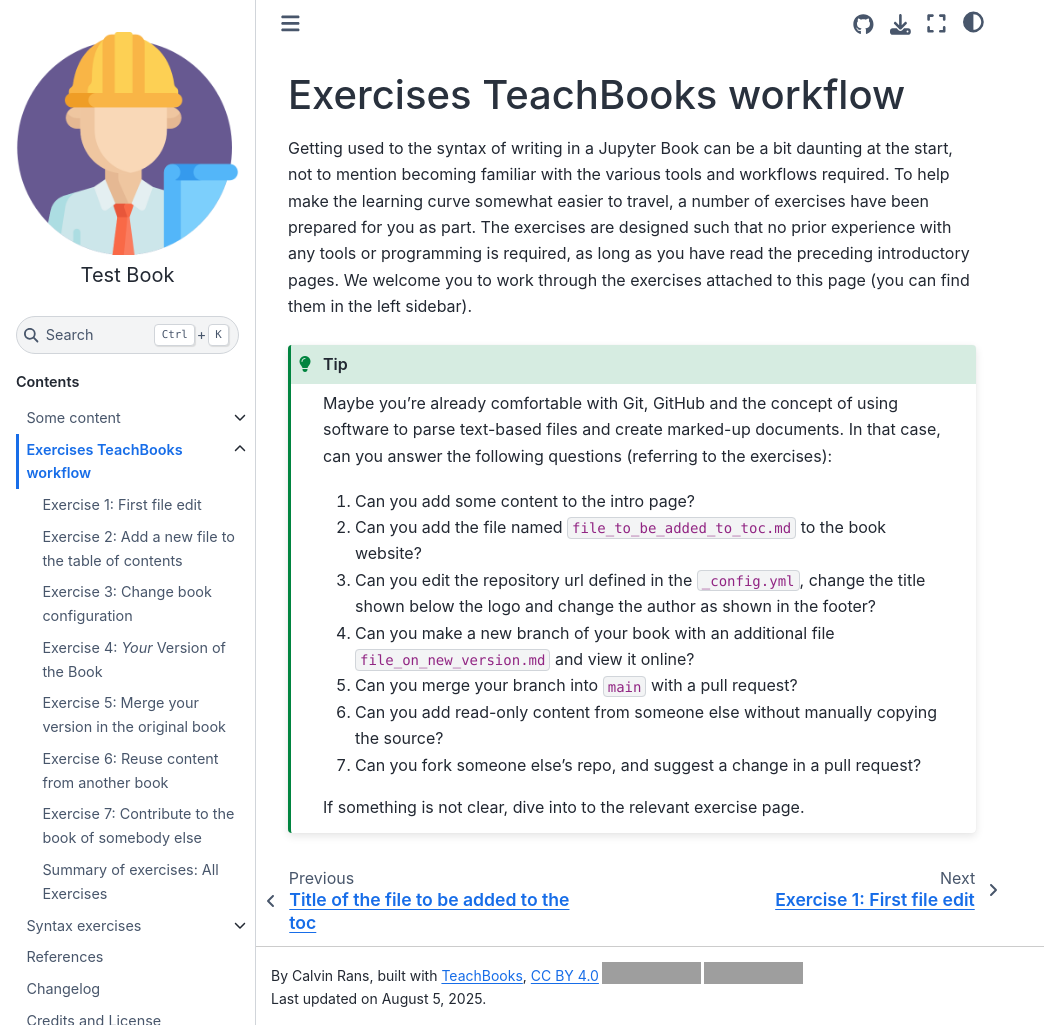
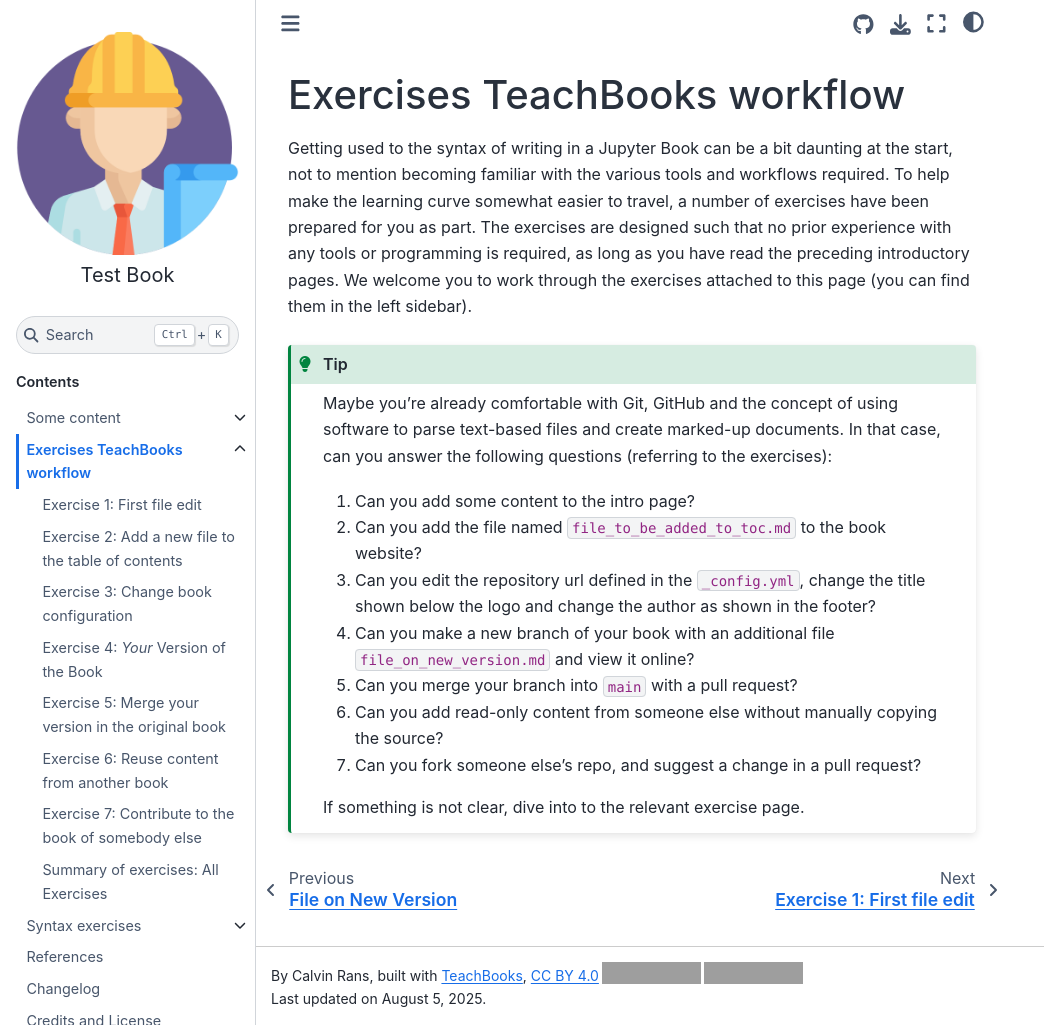
Before and after one commit to cdrans/Teachbooks_Test, a Jupyter Book: the page built from book/exercises.md, in a window 1280 px wide and 1025 px high. Shown: the whole window, without its empty margins (0-1044 px from the left). Built offline with Jupyter Book 1.0.4 settings and Sphinx 7.4.7 and the Sphinx Book theme 1.1.4, drawn with Linux system fonts in a browser that asks for light colours; pages that are not in the unit, such as notebooks, are missing from menus; comment, search, counter and statistics services are not loaded; part of the change alters nothing that is shown; grey boxes are pictures that could not be loaded.

Commit message:
Update _toc.yml

```diff
--- a/book/_toc.yml
+++ b/book/_toc.yml
@@ -8,7 +8,7 @@ parts:
       sections:
       - file: some_content/text_and_code.ipynb
       - file: file_to_be_added_to_toc.md
-      - file: file_on_new_version.md.md
+      - file: file_on_new_version.md
     - file: exercises.md
       sections:
       - file: exercises/001.md
```
